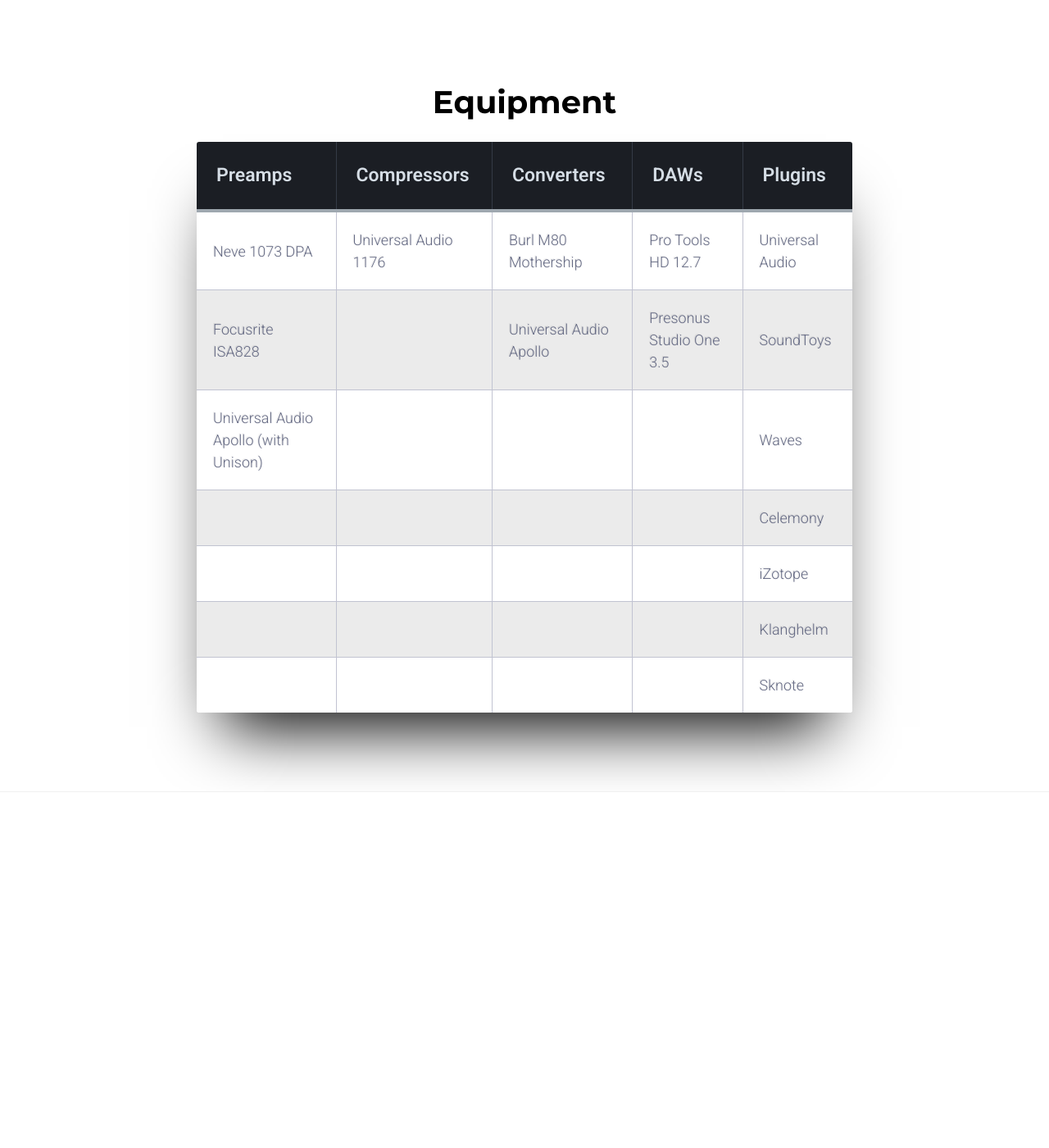
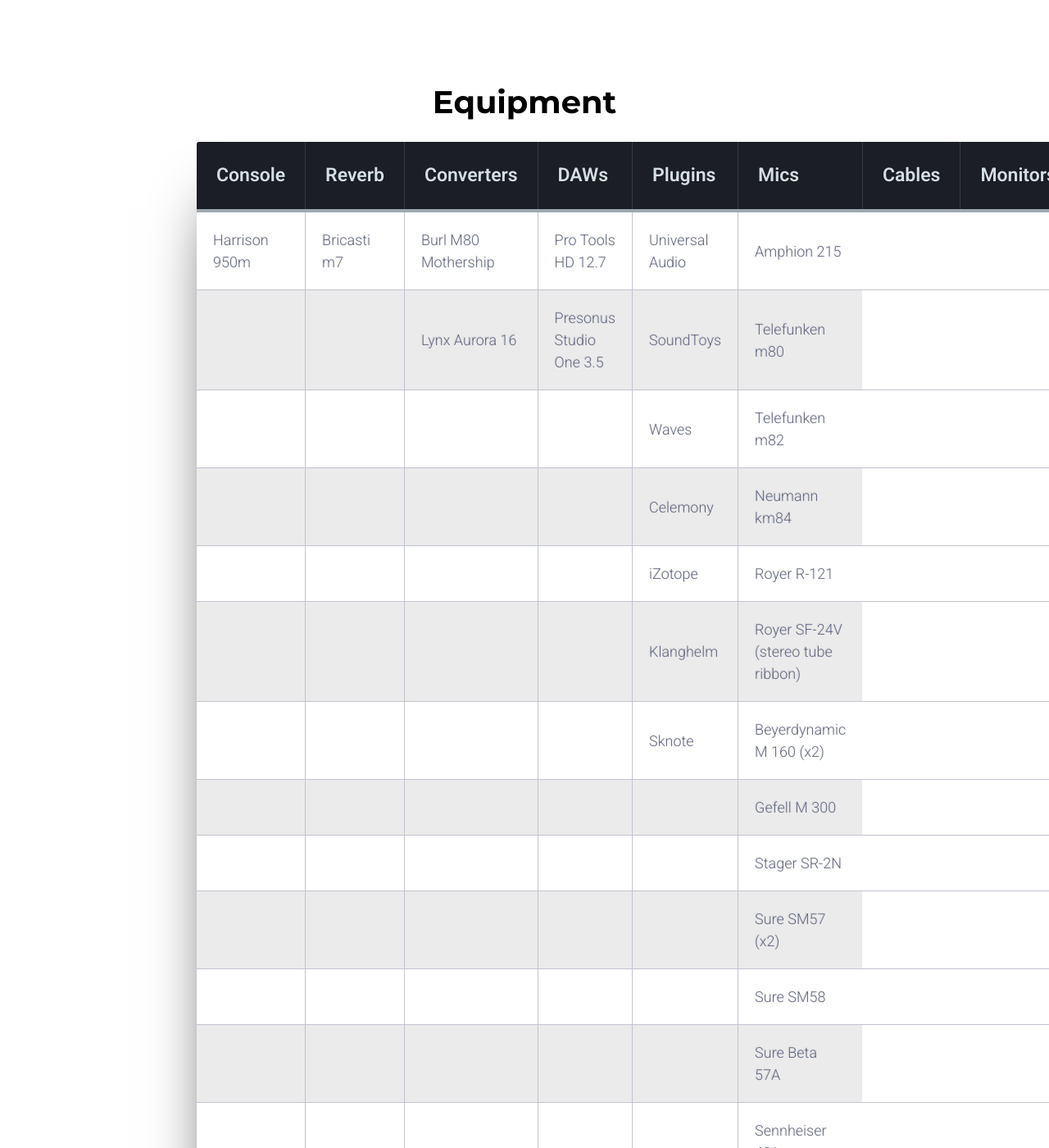
Before and after one commit to dfcreative/thirdstarstudios, a Jekyll site: the page built from equipment.html, in a window 1280 px wide and 1400 px high. Shown: the whole window at 82% size. Built offline with Jekyll 4.4.1, drawn with Linux system fonts in a browser that asks for light colours; some of the changed text lies outside the part shown.

Commit message:
equipmnet update list

```diff
--- a/equipment.html
+++ b/equipment.html
@@ -15,32 +15,38 @@
 
 <table class="equipment-table">
   <tr>
-    <th>Preamps</th>
-    <th>Compressors</th>
+    <th>Console</th>
+    <th>Reverb</th>
     <th>Converters</th>
     <th>DAWs</th>
     <th>Plugins</th>
+    <th>Mics</th>
+    <th>Cables</th>
+    <th>Monitors</th>
   </tr>
   <tr>
-    <td>Neve 1073 DPA</td>
-    <td>Universal Audio 1176</td>
+    <td>Harrison 950m</td>
+    <td>Bricasti m7</td>
     <td>Burl M80 Mothership</td>
     <td>Pro Tools HD 12.7</td>
     <td>Universal Audio</td>
+    <td>Amphion 215</td>
   </tr>
   <tr>
-    <td>Focusrite ISA828</td>
     <td></td>
-    <td>Universal Audio Apollo</td>
+    <td></td>
+    <td>Lynx Aurora 16</td>
     <td>Presonus Studio One 3.5</td>
     <td>SoundToys</td>
+    <td>Telefunken m80</td>
   </tr>
   <tr>
-    <td>Universal Audio Apollo (with Unison)</td>
+    <td></td>
     <td></td>
     <td></td>
     <td></td>
     <td>Waves</td>
+    <td>Telefunken m82</td>
   </tr>
   <tr>
     <td></td>
@@ -48,6 +54,7 @@
     <td></td>
     <td></td>
     <td>Celemony</td>
+    <td>Neumann km84</td>
   </tr>
   <tr>
     <td></td>
@@ -55,6 +62,7 @@
     <td></td>
     <td></td>
     <td>iZotope</td>
+	<td>Royer R-121</td>
   </tr>
   <tr>
     <td></td>
@@ -62,6 +70,7 @@
     <td></td>
     <td></td>
     <td>Klanghelm</td>
+    <td>Royer SF-24V <br />(stereo tube ribbon)</td>
   </tr>
 
   <tr>
@@ -70,7 +79,77 @@
     <td></td>
     <td></td>
     <td>Sknote</td>
+    <td>Beyerdynamic M 160 (x2)</td>
   </tr>
+  <tr>
+    <td></td>
+    <td></td>
+    <td></td>
+    <td></td>
+    <td></td>
+    <td>Gefell M 300</td>
+  </tr>
+  <tr>
+    <td></td>
+    <td></td>
+    <td></td>
+    <td></td>
+    <td></td>
+    <td>Stager SR-2N</td>
+  </tr>
+  <tr>
+    <td></td>
+    <td></td>
+    <td></td>
+    <td></td>
+    <td></td>
+    <td>Sure SM57 (x2)</td>
+  </tr>
+
+  <tr>
+    <td></td>
+    <td></td>
+    <td></td>
+    <td></td>
+    <td></td>
+    <td>Sure SM58</td>
+  </tr>
+
+  <tr>
+    <td></td>
+    <td></td>
+    <td></td>
+    <td></td>
+    <td></td>
+    <td>Sure Beta 57A</td>
+  </tr>
+  <tr>
+    <td></td>
+    <td></td>
+    <td></td>
+    <td></td>
+    <td></td>
+    <td>Sennheiser 421</td>
+  </tr>
+    <tr>
+    <td></td>
+    <td></td>
+    <td></td>
+    <td></td>
+    <td></td>
+    <td>Heil PR22</td>
+  </tr>
+ </tr>
+    <tr>
+    <td></td>
+    <td></td>
+    <td></td>
+    <td></td>
+    <td></td>
+    <td></td>
+    <td>Mogami Gold</td>
+  </tr>
+
 </table>
 
 </div>
```
